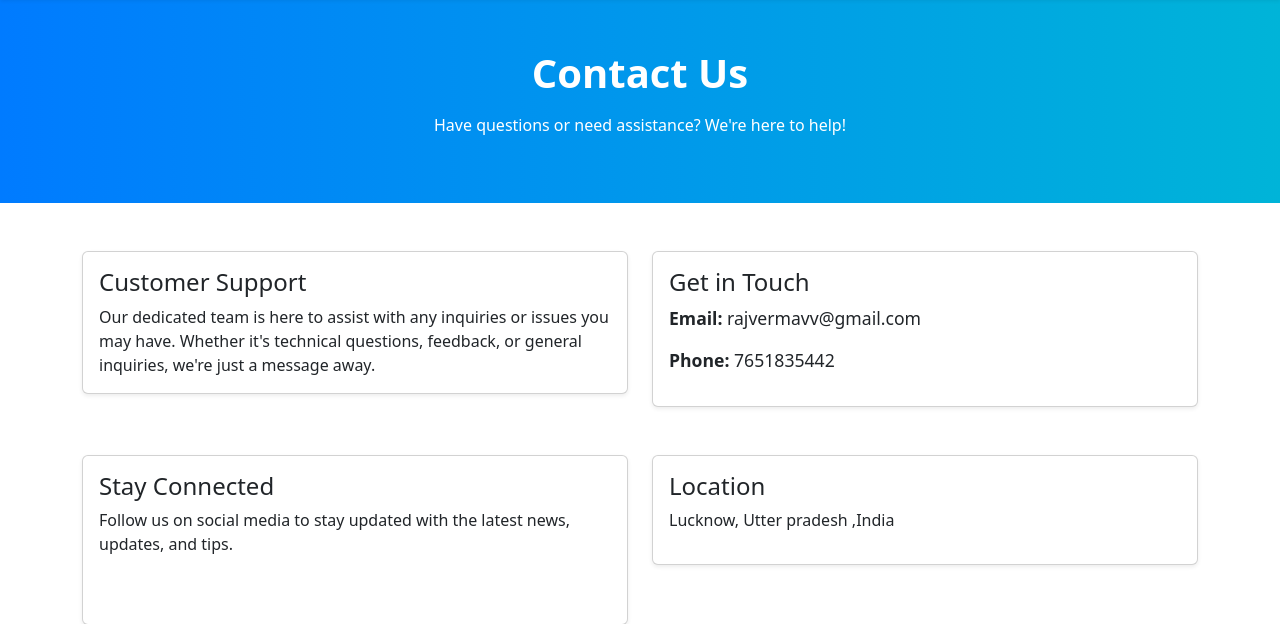
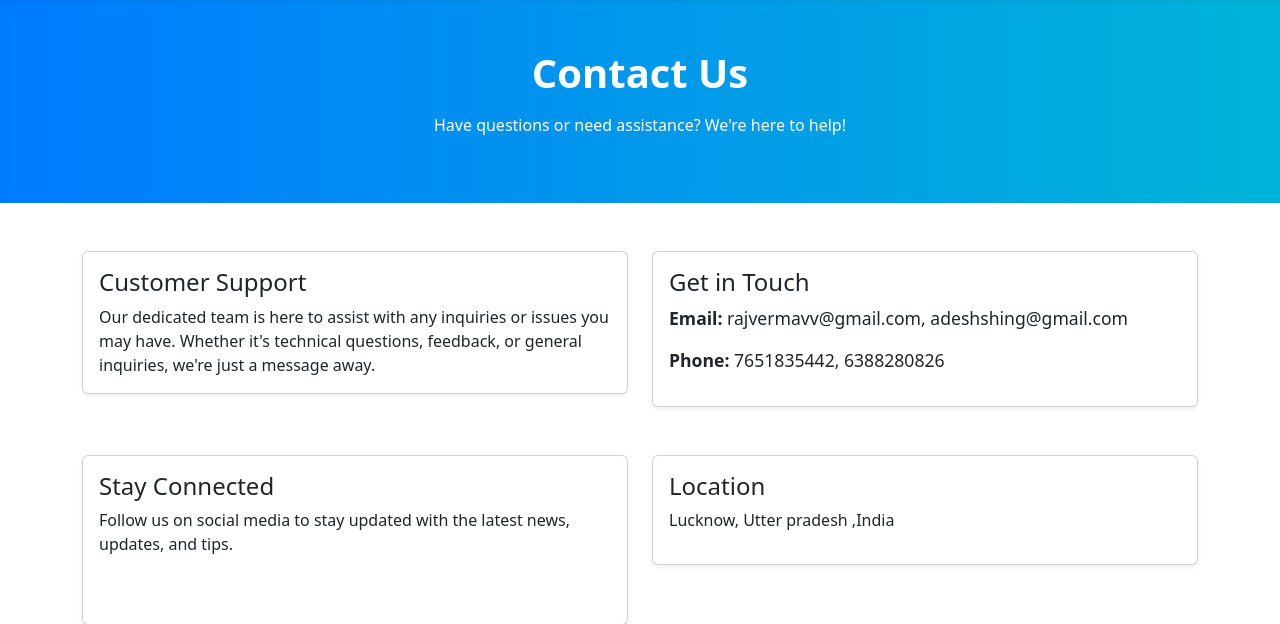
Before and after one commit to 7Rajverma/Drug-recommendation-model-, a Flask app: page /contact in a window 1280 px wide. Shown: the part 57-681 px from the top of the page. Run offline with Flask 3, Linux system fonts and the light colour scheme; parts of the project's set-up code (start-up, migrations or seed data) failed here and were passed over; some libraries are stand-ins or nearby versions.

Commit message:
Update contact.html

```diff
--- a/templates/contact.html
+++ b/templates/contact.html
@@ -75,8 +75,8 @@
           <div class="card shadow-sm">
             <div class="card-body contact-info">
               <h4 class="card-title">Get in Touch</h4>
-              <p><b>Email:</b> rajvermavv@gmail.com</p>
-              <p><b>Phone:</b> 7651835442</p>
+              <p><b>Email:</b> rajvermavv@gmail.com, adeshshing@gmail.com</p>
+              <p><b>Phone:</b> 7651835442, 6388280826</p>
             </div>
           </div>
         </div>
```
